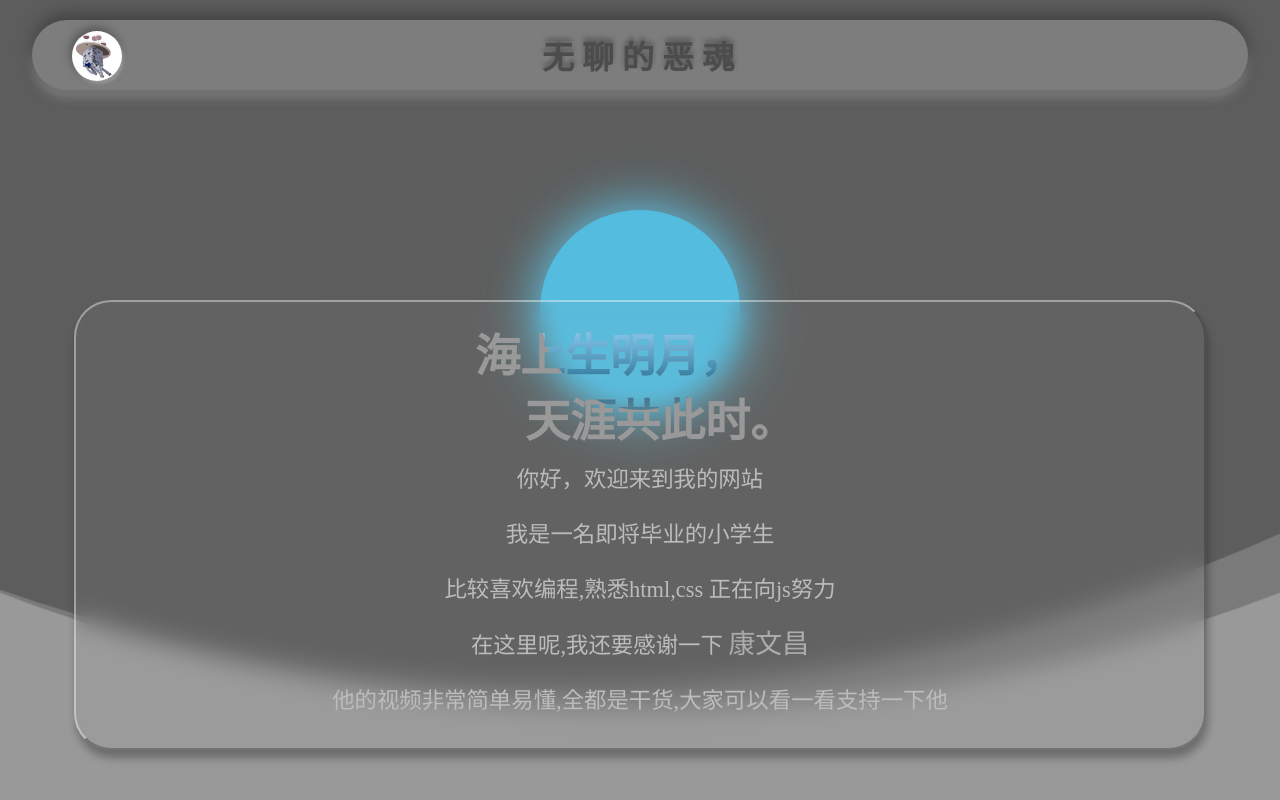
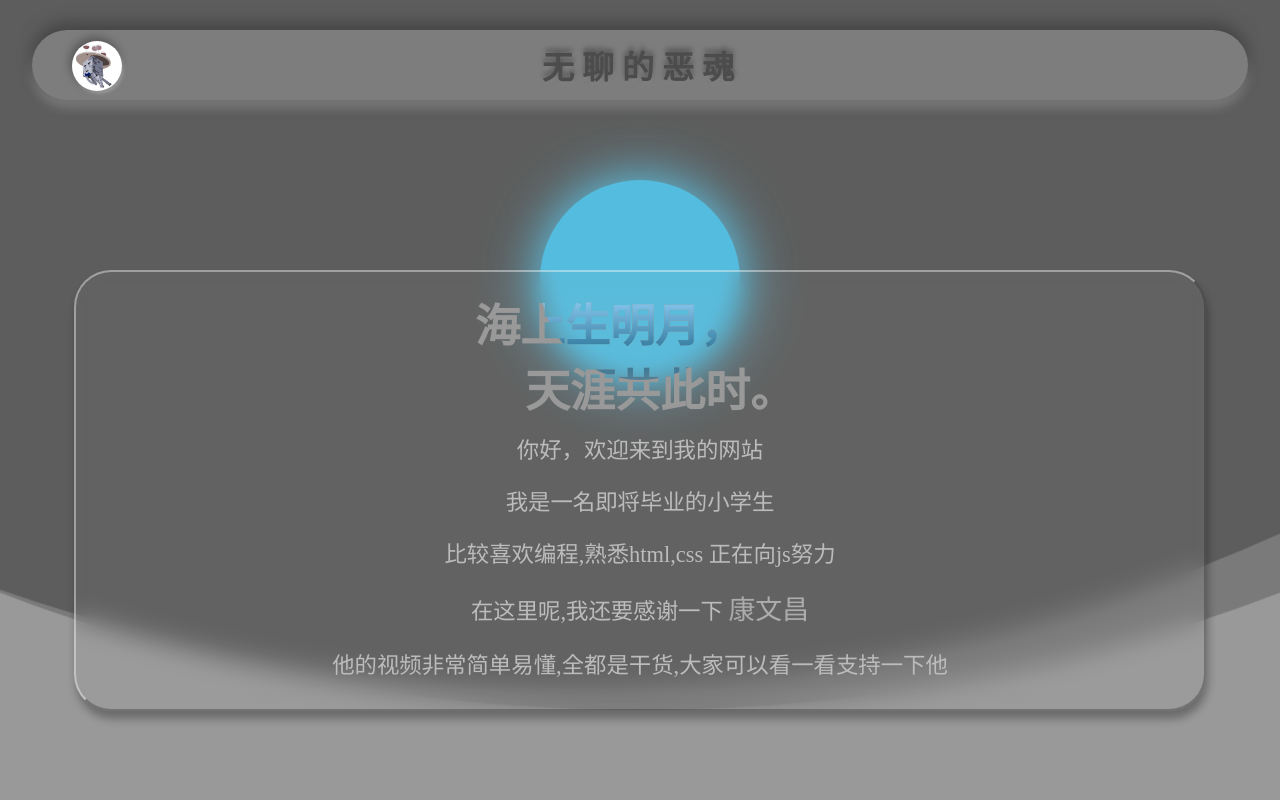
Before and after one commit to boringGhast/boringGhast.github.io, a plain HTML site: page index.html in a window 1280 px wide. Drawn offline with Linux system fonts and the light colour scheme.

Commit message:
Add files via upload

```diff
--- a/css/style.css
+++ b/css/style.css
@@ -3,23 +3,13 @@
   margin: 0;
 }
 
-a {
-  color: #acacac;
-  font-size: 1.2em;
-  text-decoration: none;
+body {
+  min-height: 100vh;
+  background-color: rgb(153, 153, 153);
+  overflow-y: auto;
 }
 
-body {
-  position: relative;
-  align-items: center;
-  min-height: 100vh;
-  background-color: rgb(153, 153, 153);
-  overflow: hidden;
-}
-
-.waves,
-.waves2 {
-  content: "";
+.mask {
   position: fixed;
   left: 50%;
   min-width: 300vw;
@@ -31,13 +21,13 @@ body {
   z-index: -1;
 }
 
-.waves {
+.mask:nth-child(1) {
   bottom: 15vh;
   border-radius: 45%;
   animation-duration: 12s;
 }
 
-.waves2 {
+.mask:nth-child(2) {
   bottom: 10vh;
   opacity: 0.5;
   border-radius: 47%;
@@ -56,42 +46,48 @@ body {
   }
 }
 
+/* 内容容器 */
 #ful {
   width: 100vw;
   height: 100vh;
-  padding-top: 30px;
-  overflow-y: scroll;
+  overflow-x: hidden;
 }
 
+/* 顶部 */
 header {
+  /* 垂直居中 */
+  display: flex;
+  align-items: center;
+  /* 不随页面滚动 */
   position: fixed;
-  top: 20px;
+  top: 30px;
   left: 2.5%;
   right: 2.5%;
   width: 95vw;
   height: 70px;
-  border-radius: 54px;
+  border-radius: 35px;
   background: #7d7d7d;
   box-shadow: -0px -8px 15px #464646, 0px 8px 10px #7a7a7a;
-  display: flex;
-  align-items: center;
-  z-index: 10;
+  z-index: 4;
 }
 
 header img {
-  border-radius: 50%;
   position: relative;
   top: 1px;
   left: 40px;
+  width: 50px;
+  height: 50px;
+  border-radius: 50%;
   box-shadow: -2px -4px 10px #565656, 2px 3px 3px #9a9a9a;
 }
 
 header div {
-  margin-left: auto;
-  margin-right: auto;
   display: flex;
   position: relative;
   left: -27px;
+  /* 居中 */
+  margin-left: auto;
+  margin-right: auto;
 }
 
 header div p {
@@ -107,59 +103,23 @@ header div p:nth-last-child(1) {
   margin-right: 0px;
 }
 
-.circle {
+/* 月亮 */
+.moon {
+  position: relative;
+  top: 180px;
   margin-left: auto;
   margin-right: auto;
-  position: relative;
-  top: 180px;
   width: 200px;
   height: 200px;
   border-radius: 50%;
   background-color: #54bcde;
   box-shadow: 0px 0px 35px #5fd7ff;
-  animation-name: color;
+  animation-name: shadow;
   animation-duration: 4s;
   animation-iteration-count: infinite;
-  overflow: hidden;
-  z-index: 0;
 }
 
-.circle ~ .text {
-  white-space: nowrap;
-  border-radius: 50%;
-  width: 200px;
-  height: 200px;
-  overflow: hidden;
-  position: relative;
-  top: -20px;
-  left: 0;
-  color: #365867;
-  font-size: 45px;
-  z-index: 9;
-  text-shadow: inset 0px 0px 5px #5fd7ff;
-}
-
-.circle ~ .text p {
-  width: 270px;
-  position: relative;
-  top: 110px;
-  left: -65px;
-  background-image: linear-gradient(
-    to bottom,
-    rgb(154, 215, 255),
-    rgb(41, 114, 150)
-  );
-  -webkit-background-clip: text;
-  color: transparent;
-}
-
-.circle ~ .text p:nth-last-child(1) {
-  position: relative;
-  left: -14.5px;
-  background-image: linear-gradient(to bottom, rgb(41, 114, 150), #999999);
-}
-
-@keyframes color {
+@keyframes shadow {
   0% {
     box-shadow: 0px 0px 35px #5fd7ff;
   }
@@ -168,20 +128,7 @@ header div p:nth-last-child(1) {
   }
 }
 
-svg.bi-search {
-  color: #444444;
-  width: 30px;
-  height: 30px;
-  position: relative;
-  left: -1%;
-}
-
 .text {
-  margin-left: auto;
-  margin-right: auto;
-  position: relative;
-  top: -110px;
-  left: -30px;
   width: 270px;
   height: 200px;
   font-size: 45px;
@@ -191,30 +138,73 @@ svg.bi-search {
   font-weight: 800;
 }
 
-.text p2:nth-last-child(1) {
+welcome > .text {
+  margin-left: auto;
+  margin-right: auto;
+  position: relative;
+  top: -110px;
+  left: -30px;
+}
+
+welcome .text p:nth-child(2) {
   position: relative;
   left: 50px;
 }
 
+.moon ~ .text {
+  margin: 0 auto 0 auto;
+  width: 200px;
+  height: 200px;
+  border-radius: 50%;
+  position: relative;
+  top: -20px;
+  z-index: 3;
+  overflow: hidden;
+}
+
+.moon ~ .text p {
+  position: relative;
+  top: 110px;
+  left: -65px;
+  width: 270px;
+  /* 文字渐变 */
+  color: transparent;
+  background-image: linear-gradient(
+    to bottom,
+    rgb(154, 215, 255),
+    rgb(41, 114, 150)
+  );
+  background-clip: text;
+  -webkit-background-clip: text;
+}
+
+.moon ~ .text p:nth-last-child(1) {
+  position: relative;
+  left: -15px;
+  background-image: linear-gradient(to bottom, rgb(41, 114, 150), #999999);
+}
+
+/* 内容 */
 section {
   display: flex;
   flex-direction: column;
-  position: relative;
-  top: -330px;
+  align-items: center;
+  margin-left: auto;
+  margin-right: auto;
   padding-bottom: 30px;
   padding-left: 20px;
   padding-right: 20px;
+  position: relative;
+  top: -330px;
   width: 85vw;
+  border-radius: 37px;
+  font-size: 1.4em;
   z-index: 1;
-  margin-left: auto;
-  margin-right: auto;
-  font-size: 1.4em;
-  /* 毛玻璃 */
-  display: flex;
-  justify-content: center;
-  align-items: center;
   gap: 20px;
-  border-radius: 37px;
+}
+
+/* 毛玻璃 */
+section {
   backdrop-filter: blur(12px);
   background-color: rgba(189, 189, 189, 0.06);
   box-shadow: rgba(0, 0, 0, 0.3) 2px 8px 8px;
@@ -228,13 +218,17 @@ section#first {
 }
 
 section p {
-  margin-left: auto;
-  margin-right: auto;
   color: #bcbcbc;
   font-weight: 400;
-  line-height: 35px;
 }
 
+a {
+  color: #acacac;
+  font-size: 1.2em;
+  text-decoration: none;
+}
+
+/* 版权声明 */
 p#copyright {
   width: 20ch;
   margin-left: auto;
@@ -242,6 +236,7 @@ p#copyright {
   margin-bottom: 20px;
 }
 
+/* 响应式 */
 @media (max-width: 440px) {
   header {
     display: flex;
@@ -259,11 +254,11 @@ p#copyright {
     top: 13px;
     left: 0;
   }
-  .text p2:nth-last-child(2) {
+  welcome .text p:nth-child(1) {
     position: relative;
     left: 50px;
   }
-  .text p:nth-last-child(2) {
+  .text p:nth-child(1) {
     position: relative;
     left: -15px;
   }
--- a/index.html
+++ b/index.html
@@ -8,8 +8,8 @@
     <title>web</title>
   </head>
   <body>
-    <div class="waves"></div>
-    <div class="waves2"></div>
+    <div class="mask"></div>
+    <div class="mask"></div>
     <!-- 内容写下面 -->
     <div id="ful">
       <header>
@@ -22,15 +22,15 @@
           <p>魂</p>
         </div>
       </header>
-      <div class="circle"></div>
+      <div class="moon"></div>
       <div class="text">
         <p>海上生明月，</p>
         <p>天涯共此时。</p>
       </div>
       <welcome>
         <div class="text">
-          <p2>海上生明月，</p2>
-          <p2>天涯共此时。</p2>
+          <p>海上生明月，</p>
+          <p>天涯共此时。</p>
         </div>
       </welcome>
       <section id="first">
```
